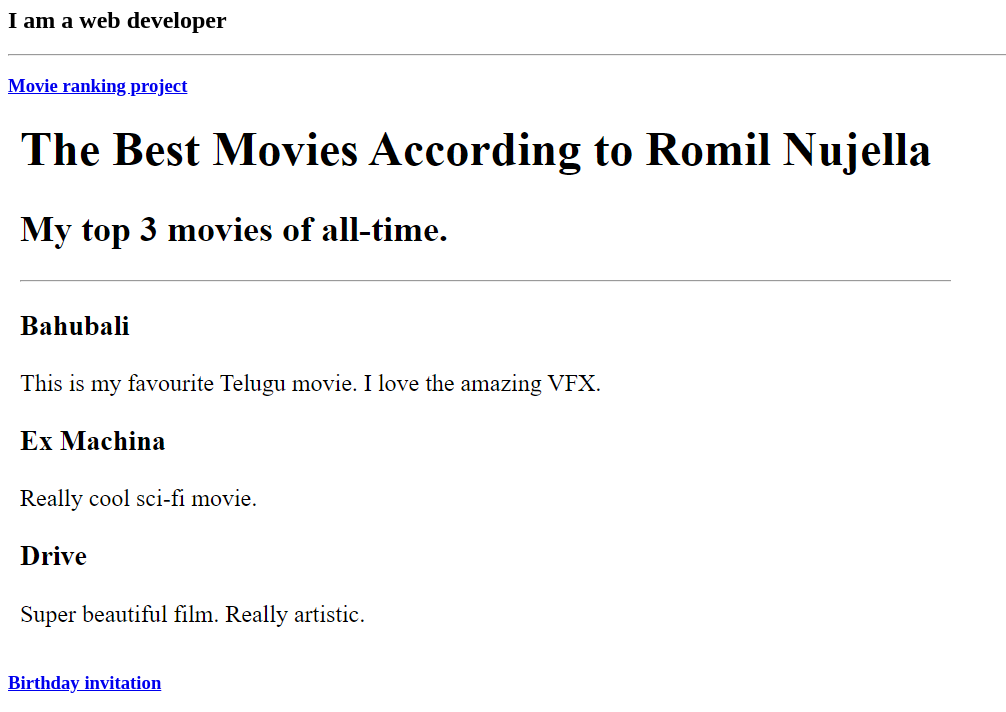
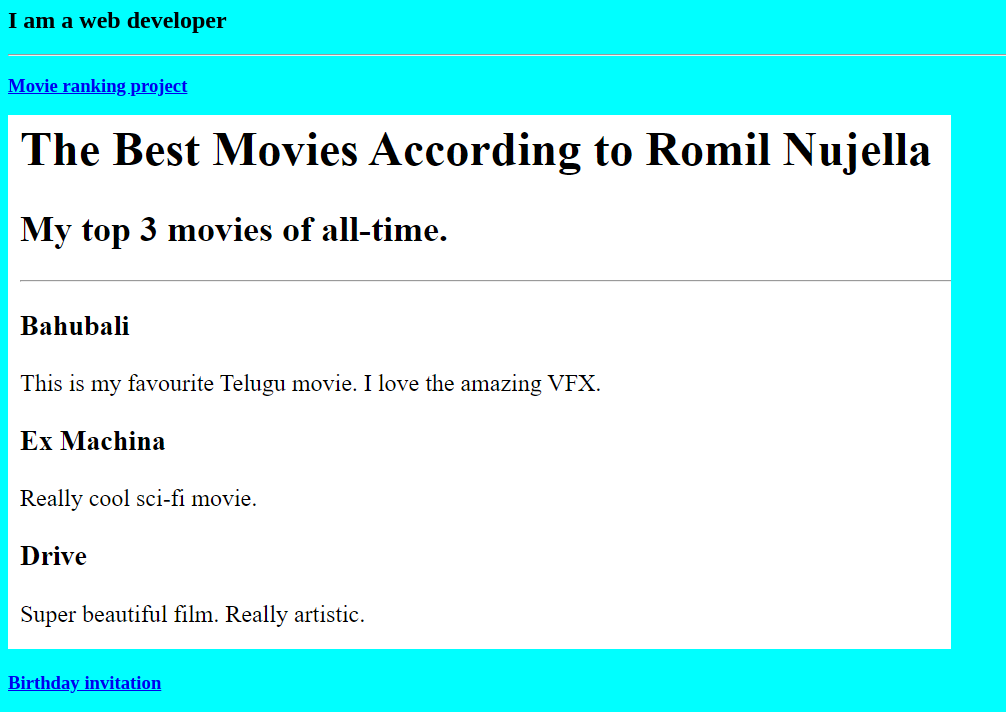
Before and after one commit to Romil-Nujella/HTML-Portfolio, a plain HTML site: page index.html in a window 1280 px wide. Shown: the part 73-785 px from the top of the page, without its empty margins (0-1006 px from the left). Drawn offline with Linux system fonts and the light colour scheme.

Commit message:
Update index.html
changed the background color

```diff
--- a/index.html
+++ b/index.html
@@ -1,5 +1,5 @@
 <!DOCTYPE html>
-<html lang="en">
+<html lang="en" style="background-color: aqua">
   <head>
     <meta charset="UTF-8" />
     <meta name="viewport" content="width=device-width, initial-scale=1.0" />
```
